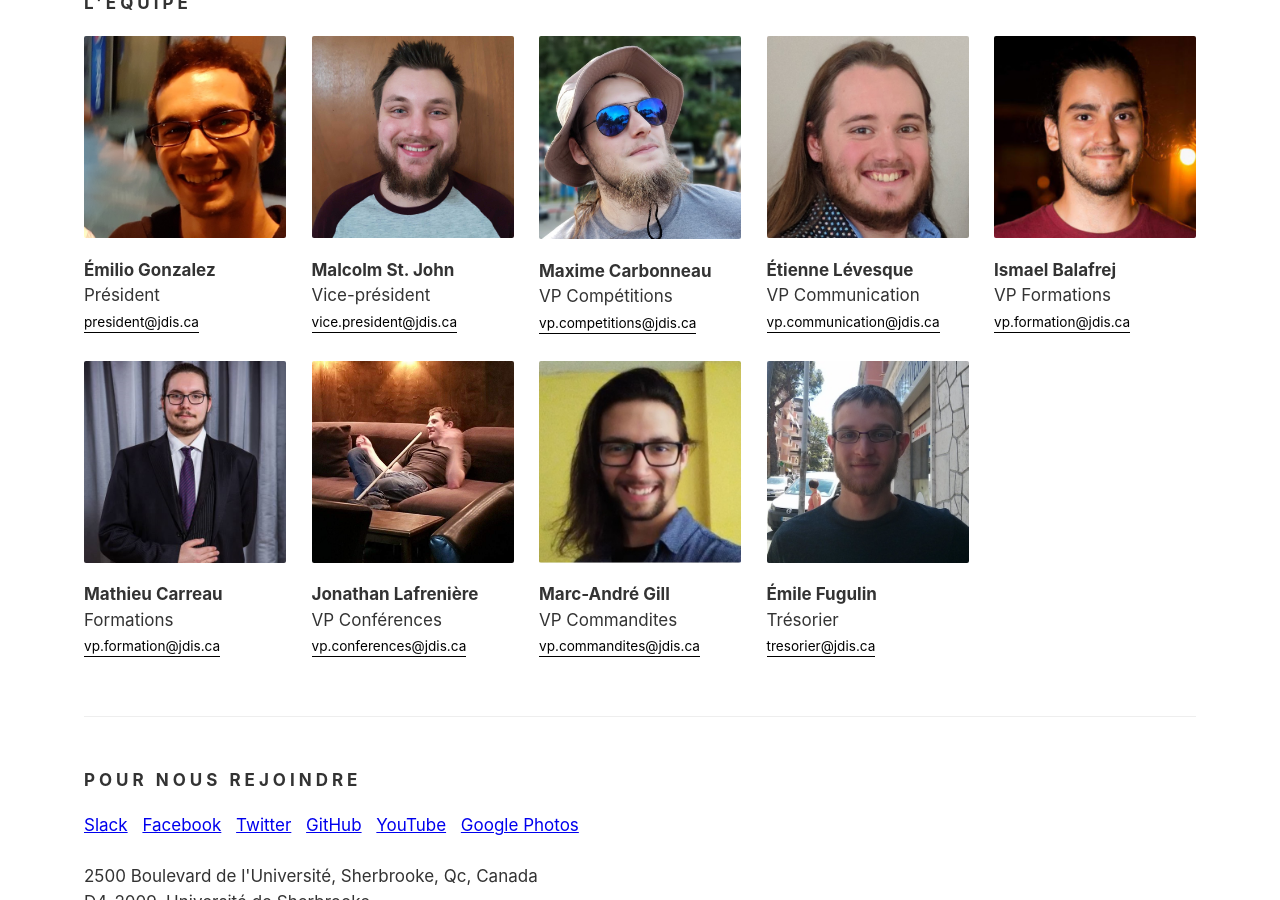
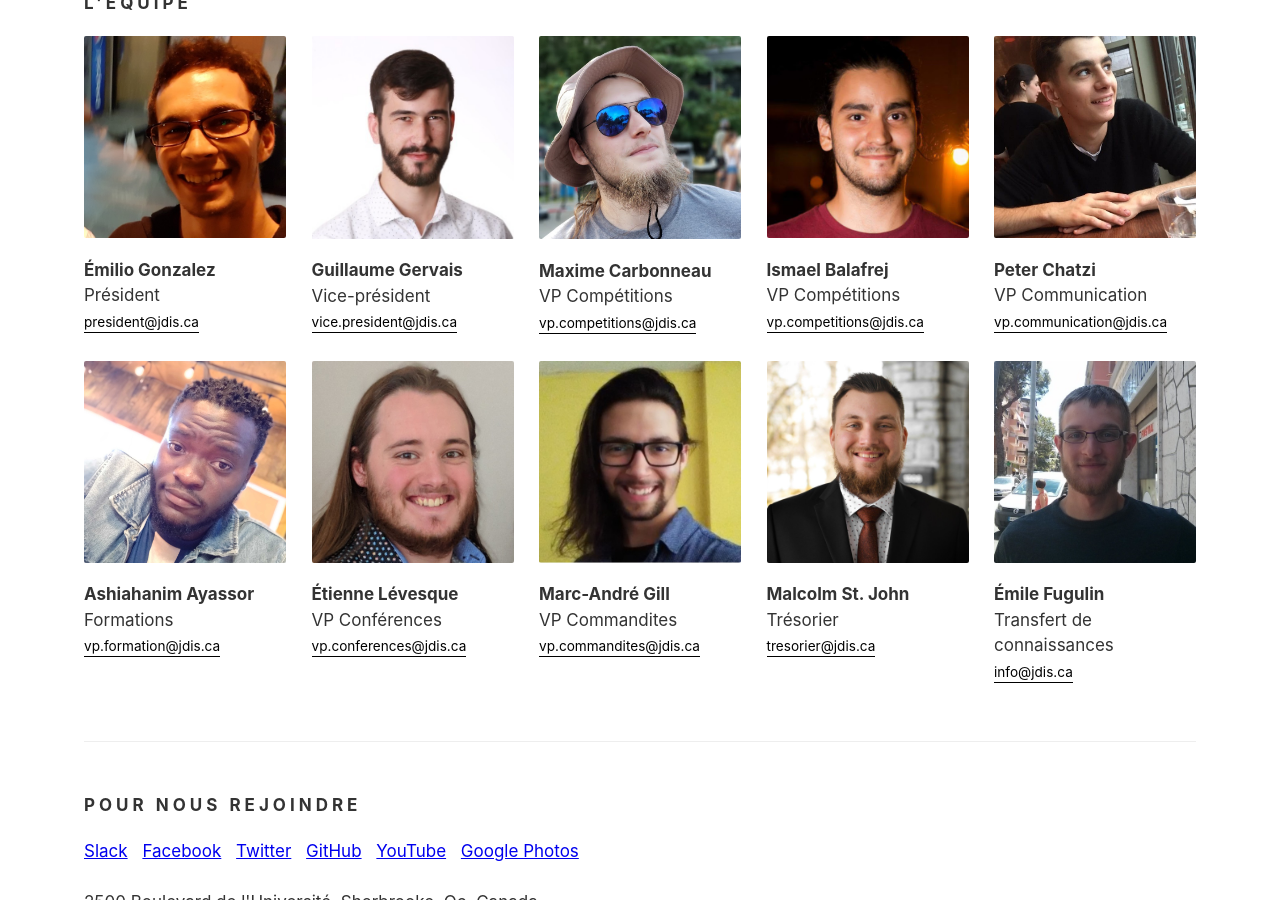
Before and after one commit to JDIS/Website, a Jekyll site: the page built from _pages/index.html, in a window 1280 px wide and 900 px high, scrolled down 2893 px. Built offline with Jekyll 4.4.1, drawn with Linux system fonts in a browser that asks for light colours; some web fonts are replaced.

Commit message:
Update du CE Septembre 2019

```diff
--- a/_data/members.json
+++ b/_data/members.json
@@ -7,10 +7,10 @@
     "is_active": true
   },
   {
-    "name": "Malcolm St. John",
+    "name": "Guillaume Gervais",
     "title": "Vice-président",
     "email": "vice.president@jdis.ca",
-    "image_url": "malcolm.jpg",
+    "image_url": "guillaume.jpg",
     "is_active": true
   },
   {
@@ -21,30 +21,30 @@
     "is_active": true
   },
   {
-    "name": "Étienne Lévesque",
+    "name": "Ismael Balafrej",
+    "title": "VP Compétitions",
+    "image_url": "ismael.jpg",
+    "email": "vp.competitions@jdis.ca",
+    "is_active": true
+  },
+  {
+    "name": "Peter Chatzi",
     "title": "VP Communication",
-    "image_url": "etienne.jpg",
+    "image_url": "peter.jpg",
     "email": "vp.communication@jdis.ca",
     "is_active": true
   },
   {
-    "name": "Ismael Balafrej",
-    "title": "VP Formations",
-    "image_url": "ismael.jpg",
+    "name": "Ashiahanim Ayassor",
+    "title": "Formations",
+    "image_url": "ash.jpg",
     "email": "vp.formation@jdis.ca",
     "is_active": true
   },
   {
-    "name": "Mathieu Carreau",
-    "title": "Formations",
-    "image_url": "mathieu.jpg",
-    "email": "vp.formation@jdis.ca",
-    "is_active": true
-  },
-  {
-    "name": "Jonathan Lafrenière",
+    "name": "Étienne Lévesque",
     "title": "VP Conférences",
-    "image_url": "jonathan.png",
+    "image_url": "etienne.jpg",
     "email": "vp.conferences@jdis.ca",
     "is_active": true
   },
@@ -53,13 +53,20 @@
     "title": "VP Commandites",
     "image_url": "gill.jpg",
     "email": "vp.commandites@jdis.ca",
+    "is_active": false
+  },
+  {
+    "name": "Malcolm St. John",
+    "title": "Trésorier",
+    "image_url": "malcolm.jpg",
+    "email": "tresorier@jdis.ca",
     "is_active": true
   },
   {
     "name": "Émile Fugulin",
-    "title": "Trésorier",
+    "title": "Transfert de connaissances",
     "image_url": "efugulin.jpeg",
-    "email": "tresorier@jdis.ca",
+    "email": "info@jdis.ca",
     "is_active": true
   }
 ]
```
Also changed, not shown: assets/img/members/andy.jpg (added), assets/img/members/ash.jpg (added), assets/img/members/guillaume.jpg (added), assets/img/members/malcolm.jpg, assets/img/members/peter.jpg (added), 1 other file.
